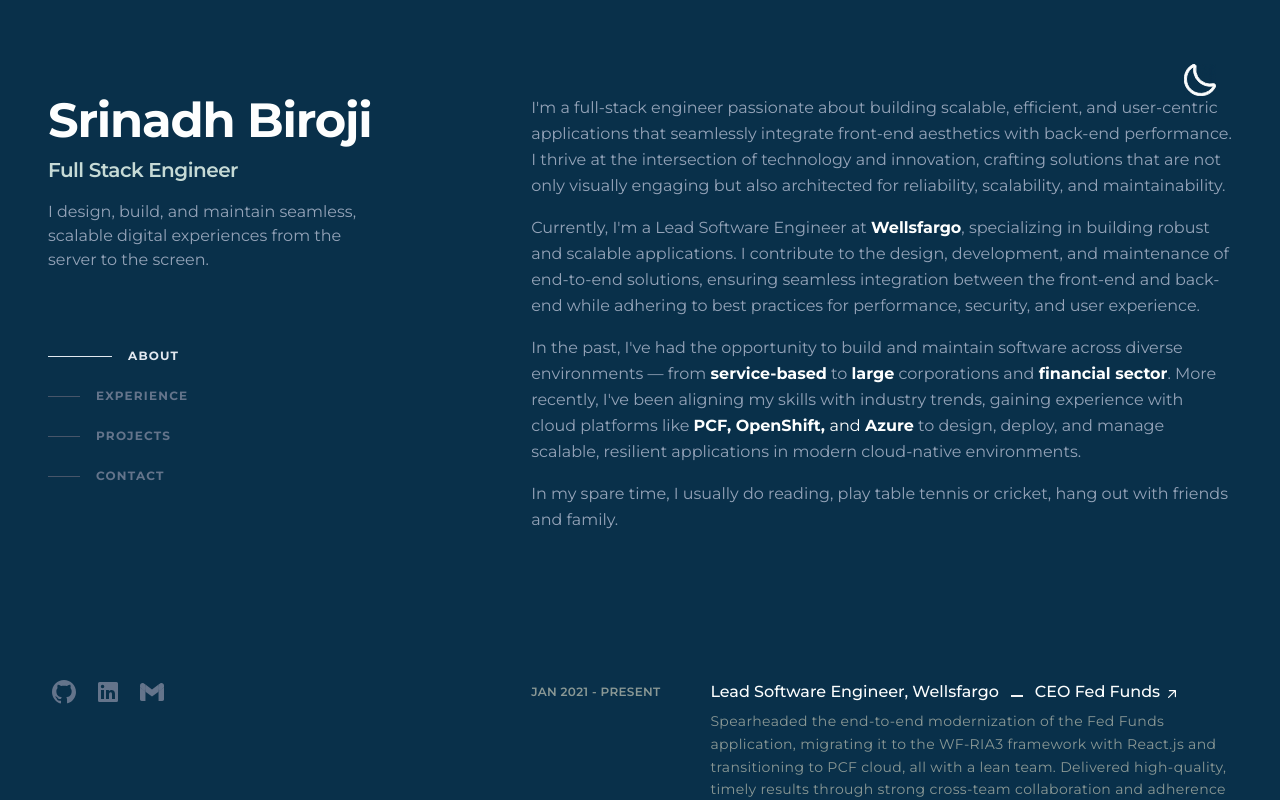
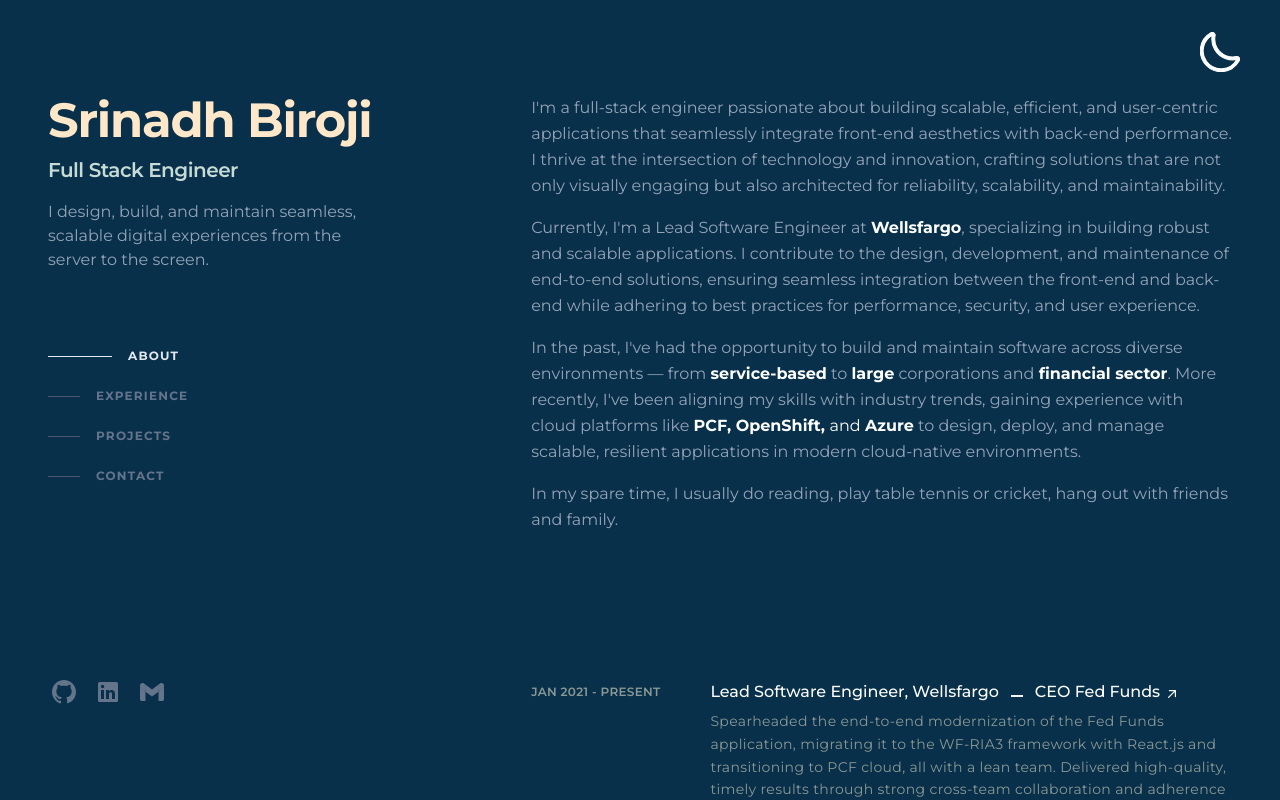
Before and after one commit to birojisrinadh/srinadh-profile, a React (Vite) app: page / in a window 1280 px wide. Shown: the top 800 px of the page. Built offline with nearby package versions, Linux system fonts and the light colour scheme; a web font is replaced by a local one.

Commit message:
Minor layout & styling adjustments.

```diff
--- a/src/App.jsx
+++ b/src/App.jsx
@@ -45,12 +45,12 @@
         </div>
       </div>
       <button
-        className="fixed right-6 top-16 text backdrop-blur dark:text-gray-900 lg:right-16"
+        className="z-30 fixed right-6 top-14 text backdrop-blur dark:text-gray-900 md:right-8 md:top-16 lg:right-10 lg:top-8 2xl:right-32 2xl:top-20"
         onClick={() => document.documentElement.classList.toggle("dark")}
       >
         <svg
           fill="currentColor"
-          className="h-8 w-8 hover:text-mint-100 dark:hover:text-black"
+          className="h-6 w-6 hover:text-lightGray dark:hover:text-midnight md:h-8 md:w-8 lg:h-10 lg:w-10 2xl:h-12 2xl:w-12"
           viewBox="0 0 35 35"
           data-name="Layer 2"
           id="Layer_2"
--- a/src/sections/Intro.jsx
+++ b/src/sections/Intro.jsx
@@ -6,10 +6,10 @@
   return (
     <header className="lg:sticky lg:top-0 lg:flex lg:h-screen lg:w-[40%] lg:flex-col lg:justify-between lg:py-24">
       <div>
-        <h1 className="text-4xl font-bold tracking-tight text sm:text-5xl dark:text-gray-900">
+        <h1 className="text-4xl font-bold tracking-tight text-lightGray dark:text-midnight sm:text-5xl">
           <a href="/">Srinadh Biroji</a>
         </h1>
-        <h2 className="mt-3 text-lg font-semibold tracking-tight sm:text-xl dark:text-gray-800">
+        <h2 className="mt-3 text-lg font-semibold tracking-tight dark:text-gray-800 sm:text-xl">
           Full Stack Engineer
         </h2>
         <p className="mt-4 max-w-xs leading-normal tracking-normal text-slate-400 dark:text-gray-800">
```
